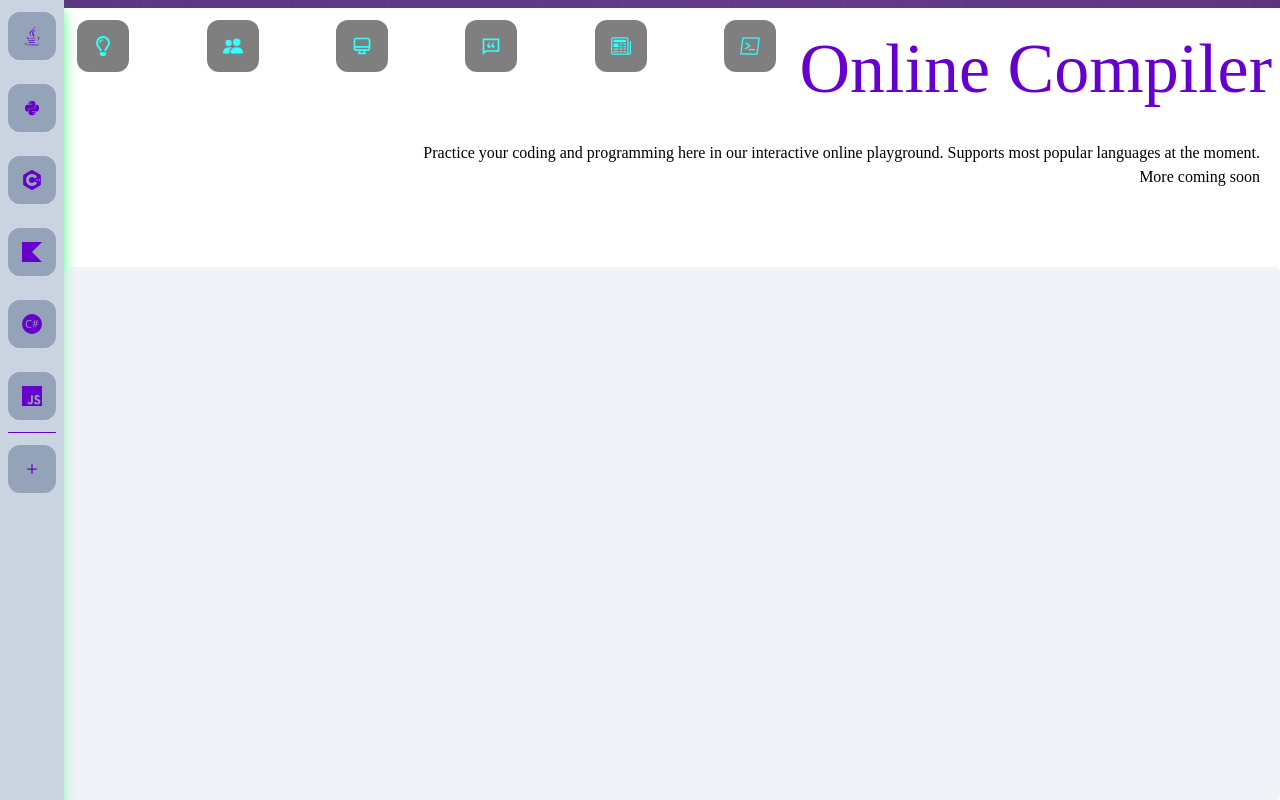
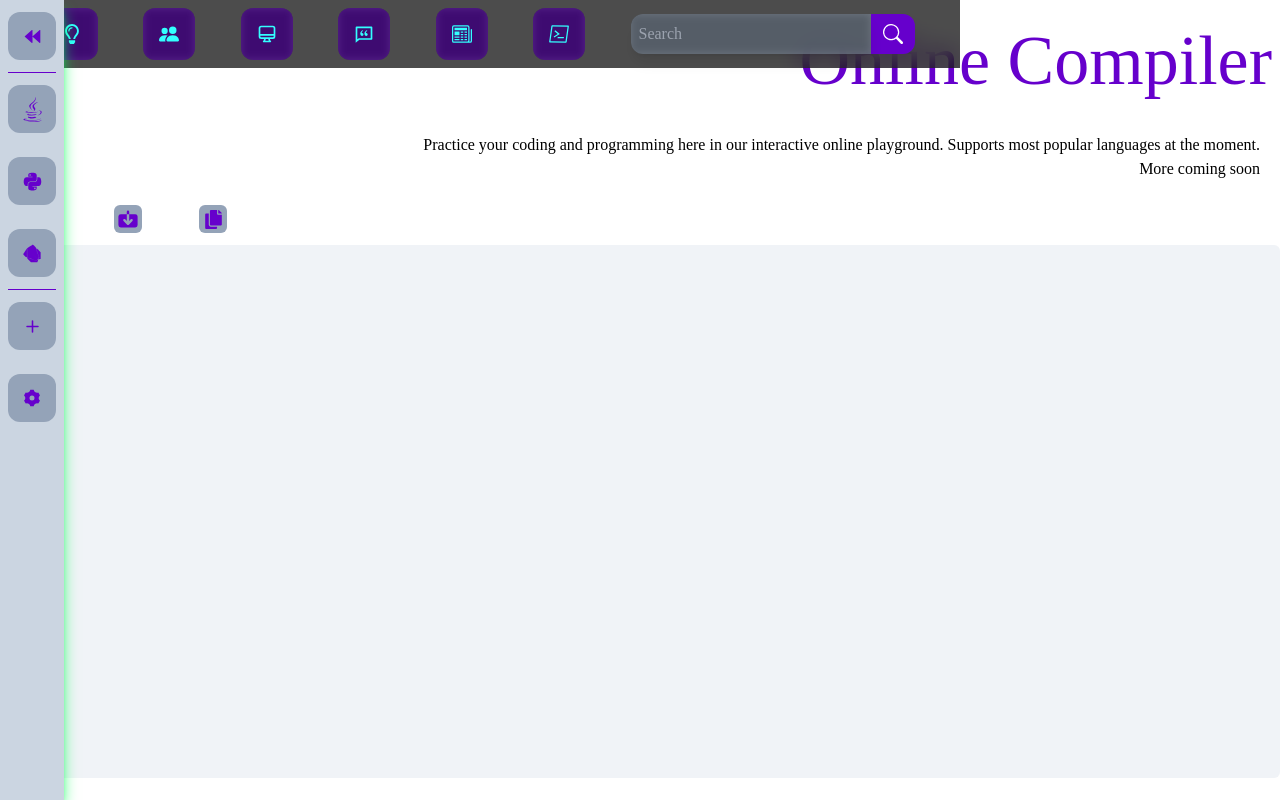
Before and after one commit to NucleoSoft/programmersKE-web_frontend, a React (Vite) app in the folder programmers_ke/: page /online_compiler in a window 1280 px wide. Built offline with nearby package versions, Linux system fonts and the light colour scheme; what tailwindcss-scrollbar would draw is missing.

Commit message:
more changes... nothing made yet though

```diff
--- a/programmers_ke/src/App.jsx
+++ b/programmers_ke/src/App.jsx
@@ -1,23 +1,11 @@
-import HomeDiv from './Components/HomeDiv'
-import Carousel from './Components/Carousel'
-import LanguageMenu from './Components/LanguageMenu'
+import Home from "./Home/Home"
 
-
-//import OnlineCompiler from './OnlineCompiler/OnlineCompiler'
-//import Login from './Login/Login'
-//import ErrorPage from './Error/404Page'
-
-//import { BrowserRouter, Route } from 'react-router-dom'
-//import { Link } from 'react-router-dom'
-
-function Home() {
+function App() {
   return (
     <div>
-      <HomeDiv />
-      <Carousel />
-      <LanguageMenu />
+      <Home />
     </div>
   )
 }
 
-export default Home
+export default App
--- a/programmers_ke/src/Error/404Page.jsx
+++ b/programmers_ke/src/Error/404Page.jsx
@@ -1,7 +1,7 @@
 function errorPage()
 {
     return(
-        <div>
+        <div className="h-screen ">
             <h1 className="text-[70px] text-center font-[TechnoBoard]
                         text-primary mt-10">Yikess!</h1>
             <h3 className="text-center m-2 text-primary font-[Audiowide]
--- a/programmers_ke/src/Components/NavBar.jsx
+++ b/programmers_ke/src/Home/Components/NavBar.jsx
@@ -1,22 +1,23 @@
 import { VscTerminalPowershell } from 'react-icons/vsc'
-import { BsPeopleFill, BsNewspaper } from 'react-icons/bs'
+import { BsPeopleFill, BsNewspaper, BsSearch } from 'react-icons/bs'
 import { FaRegLightbulb } from 'react-icons/fa'
 import { HiOutlineDesktopComputer } from 'react-icons/hi'
 import { RiChatQuoteLine } from 'react-icons/ri'
 
 import { BrowserRouter, Routes, Route } from 'react-router-dom'
 import { Link } from 'react-router-dom'
-import OnlineCompiler from '../OnlineCompiler/OnlineCompiler'
+import OnlineCompiler from '../../OnlineCompiler/OnlineCompiler'
 
 const NavBar = () =>
 {
     return(
 
-          <div className="fixed h-auto w-full
-                          top-0 left-0 mt-2 flex">
+          <div>
             <BrowserRouter>
-          <nav className="fixed w-2/3 mt-3
+          <nav className="fixed w-3/4 py-2 bg-black
+                          bg-opacity-70 backdrop-blur-md
                           flex flex-row justify-evenly">
+              {/* <Logo/> */}
               <NavItem icon={<FaRegLightbulb size="20"/>} />
               <NavItem icon={<BsPeopleFill size="20"/>} />
               <NavItem icon={<HiOutlineDesktopComputer size="20"/>} />
@@ -26,16 +27,26 @@ const NavBar = () =>
               <Link to="/online_compiler">
                   <NavItem icon={<VscTerminalPowershell size="20" />} />
               </Link>
+            <SearchBar icon={<BsSearch size="20" />} />
+            {/* <Profile/> */}
             </nav>
-
               <Routes>
                 <Route path="/online_compiler" element={<OnlineCompiler />}/>
               </Routes>
             </BrowserRouter>
+
           </div>
 
     )
 }
+
+
+// const Logo = () => {
+//   return (
+//     <img src='../../../assets/Logo.svg'
+//           className="left-0 w-10"/>
+//   )
+// }
 
 const NavItem = ({icon}) =>{
   return (
@@ -45,4 +56,25 @@ const NavItem = ({icon}) =>{
   )
 }
 
+const SearchBar = ({icon}) => {
+  return (
+    <div className="flex flex-row">
+      <input className="searchBar" type="search" placeholder='Search'  />
+      <button className="bg-primary hover:bg-secondary transition-all delay-300
+                      text-white hover:text-primary px-3 my-1.5 rounded-r-xl ">{icon}
+      </button>
+    </div>
+  )
+}
+
+// const Profile = () => {
+//   return (
+//     <div className="w-12 h-12 border-[#33ffff]
+//                     border-2 rounded-full">
+//         Profile
+//     </div>
+//   )
+// }
+
+
 export default NavBar;
--- /dev/null
+++ b/programmers_ke/src/Home/Home.jsx
@@ -0,0 +1,23 @@
+import HomeDiv from './Components/HomeDiv'
+import Carousel from './Components/Carousel'
+import LanguageMenu from './Components/LanguageMenu'
+
+
+//import OnlineCompiler from './OnlineCompiler/OnlineCompiler'
+//import Login from './Login/Login'
+//import ErrorPage from './Error/404Page'
+
+//import { BrowserRouter, Route } from 'react-router-dom'
+//import { Link } from 'react-router-dom'
+
+function Home() {
+    return (
+        <div>
+            <HomeDiv />
+            <Carousel />
+            <LanguageMenu />
+        </div>
+    )
+}
+
+export default Home
--- /dev/null
+++ b/programmers_ke/src/NavBar.jsx
@@ -0,0 +1,49 @@
+import { VscTerminalPowershell } from 'react-icons/vsc'
+import { BsPeopleFill, BsNewspaper } from 'react-icons/bs'
+import { FaRegLightbulb } from 'react-icons/fa'
+import { HiOutlineDesktopComputer } from 'react-icons/hi'
+import { RiChatQuoteLine } from 'react-icons/ri'
+
+import { BrowserRouter, Routes, Route, useNavigate, Link } from 'react-router-dom'
+import OnlineCompiler from './OnlineCompiler/OnlineCompiler'
+import ErrorPage from './Error/404Page'
+
+const NavBar = () =>
+{
+    return(
+
+          <div className="fixed h-auto w-full top-0 left-0 mt-3
+                          flex">
+            <BrowserRouter>
+          <nav className="h-auto w-2/3
+                          flex flex-row justify-evenly">
+              <NavItem icon={<FaRegLightbulb size="20"/>} />
+              <NavItem icon={<BsPeopleFill size="20"/>} />
+              <NavItem icon={<HiOutlineDesktopComputer size="20"/>} />
+              <NavItem icon={<RiChatQuoteLine size="20"/>} />
+              <NavItem icon={<BsNewspaper size="20"/>} />
+
+              <Link target="_blank" to="/online_compiler">
+                  <NavItem icon={<VscTerminalPowershell size="20" />} />
+              </Link>
+          </nav>
+
+              <Routes>
+                <Route path="/online_compiler" element={<OnlineCompiler />}/>
+                {/* <Route path='/*' element={<ErrorPage />} /> */}
+              </Routes>
+            </BrowserRouter>
+          </div>
+
+    )
+}
+
+const NavItem = ({icon}) =>{
+  return (
+  <button className="navItem">
+    {icon}
+  </button>
+  )
+}
+
+export default NavBar;
--- a/programmers_ke/src/OnlineCompiler/CodeBar.jsx
+++ b/programmers_ke/src/OnlineCompiler/CodeBar.jsx
@@ -1,32 +1,45 @@
-//import {} from 'react-icons/bs'
+import { BrowserRouter, Route, Routes, Link } from 'react-router-dom'
+
 import { BsPlus } from 'react-icons/bs'
 import { FaJava } from 'react-icons/fa'
 import { SiKotlin, SiCsharp, SiCplusplus, SiJavascript} from 'react-icons/si'
-//import {} from 'react-icons/ai'
-import { DiPython } from 'react-icons/di'
+import { AiFillBackward } from 'react-icons/ai'
+import { DiDart, DiPython } from 'react-icons/di'
+import Home from '../Home/Home'
+import { RiSettings3Fill } from 'react-icons/ri'
 
 const CodeBar = () =>{
     return(
         <div className="fixed h-screen bg-slate-300 w-16
                         top-0 left-0 shadow-primary
                         hover:shadow-secondary shadow-lg transition-all
-                        delay-300 flex flex-col">
+                        delay-300 flex flex-col z-10">
+            {/* <BrowserRouter> */}
+                    <CodeIcon icon={<AiFillBackward size="25" />} />
+                    <Line />
+                    <CodeIcon icon={<FaJava size="25"/>} />
+                    <CodeIcon icon={<DiPython size="25"/>} />
+                    <CodeIcon icon={<DiDart size="25" />} />
+                    {/* <CodeIcon icon={<SiCplusplus size="20"/>} />
+                    <CodeIcon icon={<SiKotlin size="15"/>} />
+                    <CodeIcon icon={<SiCsharp size="18"/>} />
+                    <CodeIcon icon={<SiJavascript size="17"/>} /> */}
+                    <Line/>
+                    <CodeIcon icon={<BsPlus size="25" />} />
+                    <CodeIcon icon={<RiSettings3Fill size="20" />} />
+{/*
+                <Routes>
+                    <Route path="/" element={< Home />} />
+                </Routes> */}
 
-            <CodeIcon icon={<FaJava size="20"/>} />
-            <CodeIcon icon={<DiPython size="20"/>} />
-            <CodeIcon icon={<SiCplusplus size="20"/>} />
-            <CodeIcon icon={<SiKotlin size="20"/>} />
-            <CodeIcon icon={<SiCsharp size="20"/>} />
-            <CodeIcon icon={<SiJavascript size="20"/>} />
-            <Line/>
-            <CodeIcon icon={<BsPlus size="20" />} />
+            {/* </BrowserRouter> */}
         </div>
     )
 }
 
 const CodeIcon = ({icon}) =>{
     return (
-    <div className="codeIcon">{icon}</div>
+    <button className="codeIcon">{icon}</button>
     )
 }
 
--- a/programmers_ke/src/OnlineCompiler/CodeSpace.jsx
+++ b/programmers_ke/src/OnlineCompiler/CodeSpace.jsx
@@ -2,9 +2,9 @@ import React from 'react'
 
 const CodeSpace = () => {
   return (
-    <div className=" fixed bg-slate-200
-                     opacity-50 w-[95%] h-2/3 bottom-0 right-0
-                     rounded-md ">
+    <div className=" bg-slate-200
+                     opacity-50 w-full h-2/3 bottom-0 right-0
+                     rounded-md">
     </div>
   )
 }
--- a/programmers_ke/src/OnlineCompiler/OnlineCompiler.jsx
+++ b/programmers_ke/src/OnlineCompiler/OnlineCompiler.jsx
@@ -1,3 +1,9 @@
+import { AiFillCopy } from 'react-icons/ai';
+import { BsSaveFill } from 'react-icons/bs';
+import { DiOnedrive } from 'react-icons/di';
+import { FaCopy, FaSave } from 'react-icons/fa';
+import { HiSave, HiSaveAs } from 'react-icons/hi';
+import { RiSettings3Fill } from 'react-icons/ri';
 import CodeBar from './CodeBar'
 import CodeSpace from './CodeSpace';
 
@@ -12,9 +18,22 @@ function OnlineCompiler(){
                 interactive online playground. Supports most popular
                 languages at the moment.<br /> More coming soon
             </p>
+            <div className='h-auto w-1/5 my-3 flex flex-row'>
+                <Settings icon={<DiOnedrive size="28"/>}/>
+                <Settings icon={<HiSave size="24"/>}/>
+                <Settings icon={<FaCopy size="19"/>}/>
+            </div>
             <CodeSpace/>
         </div>
     )
 }
 
+const Settings = ({icon}) => {
+  return (
+    <button className="settingsIcon">
+        {icon}
+    </button>
+  )
+}
+
 export default OnlineCompiler;
--- a/programmers_ke/src/index.css
+++ b/programmers_ke/src/index.css
@@ -5,16 +5,32 @@
 @layer components{
 
     .navItem{
-      @apply text-[#33ffff] bg-black p-4 bg-opacity-50
-      rounded-xl hover:w-60 hover:bg-opacity-100
+      @apply text-[#33ffff] bg-primary p-4 bg-opacity-50
+      rounded-xl hover:w-60 hover:bg-black
       hover:shadow-secondary hover:shadow-lg backdrop-blur-sm
+    }
+
+    .searchBar{
+      @apply relative bg-slate-400 p-2 bg-opacity-50
+      rounded-l-xl w-60 flex flex-row my-1.5
+      shadow-lg backdrop-blur-sm font-[Raleway] focus:border-none
+      focus:bg-white
     }
 
     .codeIcon{
       @apply relative flex justify-center items-center
      text-primary bg-slate-400 rounded-xl h-12 w-12
      mx-auto my-3 hover:bg-slate-900 hover:text-secondary
-     hover:rounded-full transition-all delay-300
+     hover:rounded-full transition-all delay-300 focus:border-primary
+     focus:bg-slate-900 focus:text-[#33ffff] focus:border-2
+    }
+
+    .settingsIcon{
+      @apply flex justify-center items-center text-primary
+      bg-slate-400 rounded-md h-7 w-7 mx-auto
+      hover:bg-slate-900 hover:text-secondary
+      hover:rounded-full
+      transition-all delay-300
     }
 }
 
```
Also changed, not shown: programmers_ke/src/Home/Components/Carousel.jsx (renamed from programmers_ke/src/Components/Carousel.jsx), programmers_ke/src/Home/Components/HomeDiv.jsx (renamed from programmers_ke/src/Components/HomeDiv.jsx), programmers_ke/src/Home/Components/LanguageMenu.jsx (renamed from programmers_ke/src/Components/LanguageMenu.jsx).
